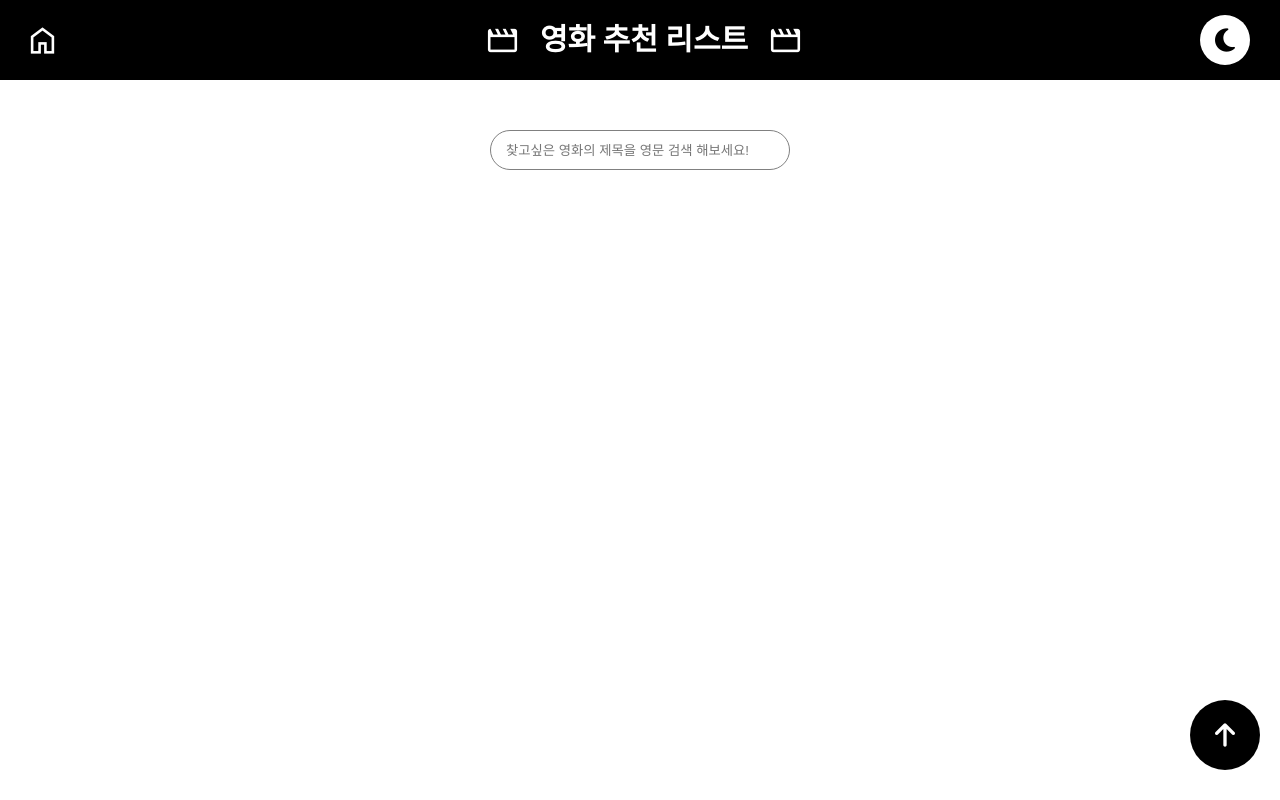
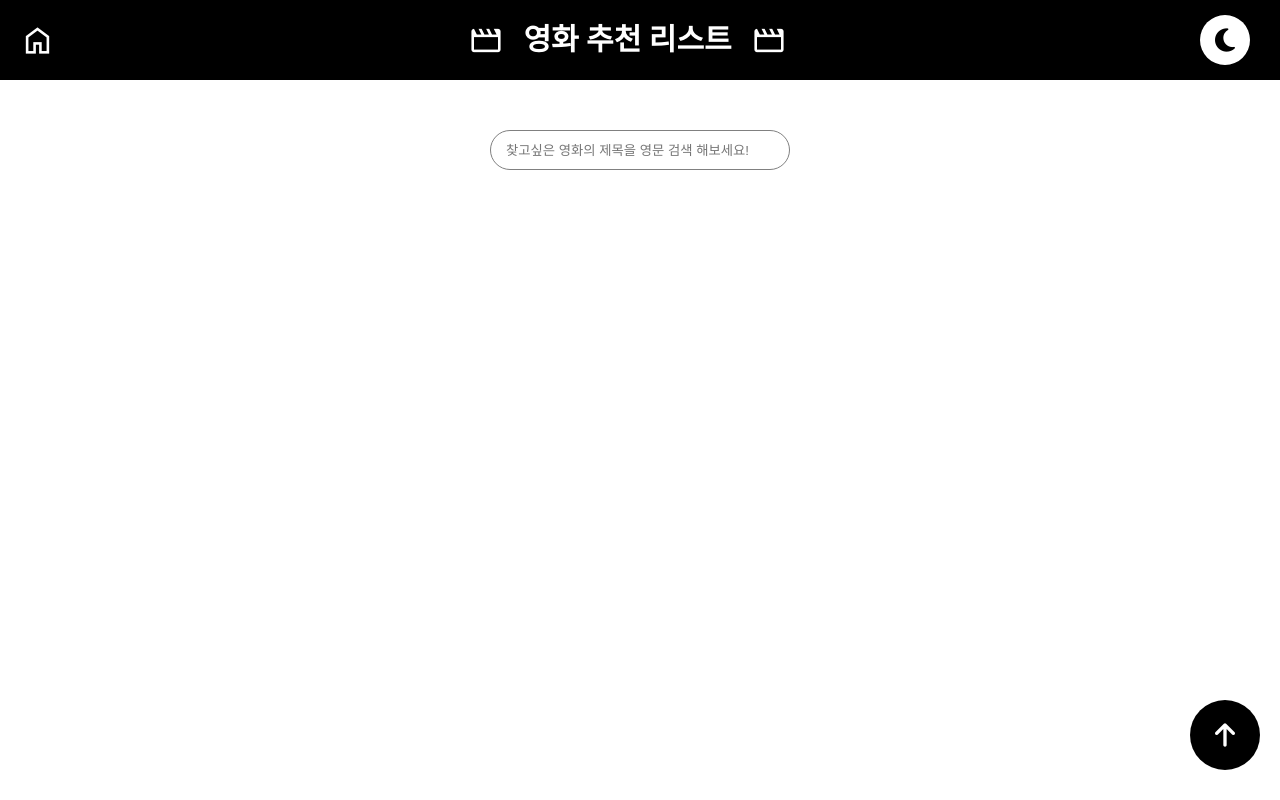
Before and after one commit to UMC-Pepero/MovieProject, a plain HTML site: page index.html in a window 1280 px wide. Drawn offline with nearby package versions, Linux system fonts and the light colour scheme; some packages are replaced by stand-ins of ours; no server answers; a script that the page names is missing.

Commit message:
Modified: 헤더 요소 위치 통일

```diff
--- a/DetailPage/detail.css
+++ b/DetailPage/detail.css
@@ -488,3 +488,7 @@ body {
   font-size: 15px;
   width: 50px;
 }
+
+#switchBtn {
+  margin-right: 45px;
+}
--- a/index.css
+++ b/index.css
@@ -18,8 +18,7 @@ body {
 }
 
 .homeIcon {
-  display: none;
-  margin-left: 25px;
+  margin-left: 20px;
   color: var(--border-co);
 }
 
@@ -30,7 +29,6 @@ body {
 
 .movieIcon1 {
   color: white;
-  margin-left: 28px;
   margin-right: 20px;
 }
 
```
